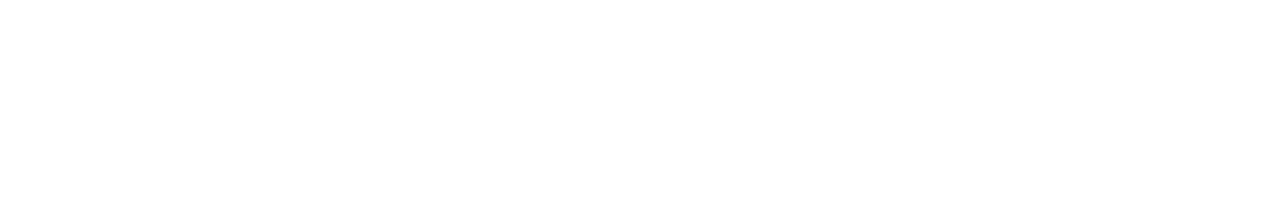
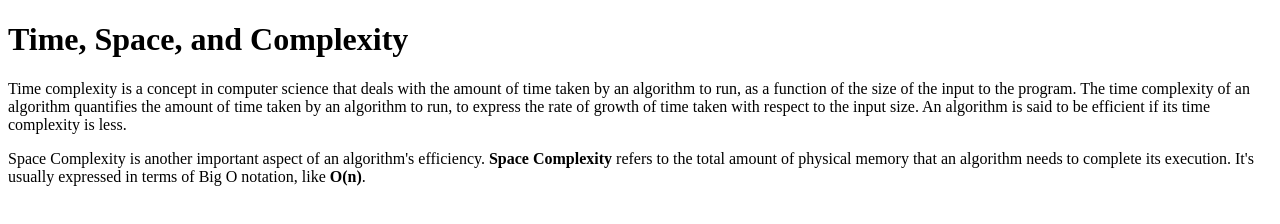
Before and after one commit to acciojob/time-and-space-complexity-Deepak8711, a website: page main.html in a window 1280 px wide. Drawn offline with Linux system fonts and the light colour scheme.

Commit message:
created a submission

```diff
--- a/main.html
+++ b/main.html
@@ -8,6 +8,10 @@
 
 <body>
 	<!-- the entire body must be written by student -->
+	<h1>Time, Space, and Complexity</h1>
+	<p>Time complexity is a concept in computer science that deals with the amount of time taken by an algorithm to run, as a function of the size of the input to the program. The time complexity of an algorithm quantifies the amount of time taken by an algorithm to run, to express the rate of growth of time taken with respect to the input size. An algorithm is said to be efficient if its time complexity is less.</p>
+	<p>Space Complexity is another important aspect of an algorithm's efficiency. <b>Space Complexity</b> refers to the total amount of physical memory that an algorithm needs to complete its execution. It's usually expressed in terms of Big O notation, like <b>O(n)</b>.</p>
+
     <script type="text/javascript" src="./script.js">
 </script>
 
--- a/styles.css
+++ b/styles.css
@@ -1 +1,4 @@
 /*  your css code here. If applicable */
+table,tr{
+	border:1px solid black;
+}
```
